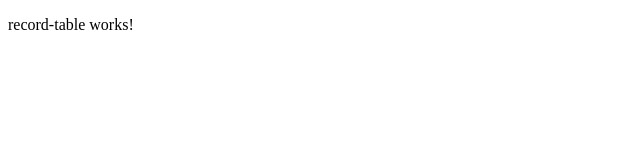
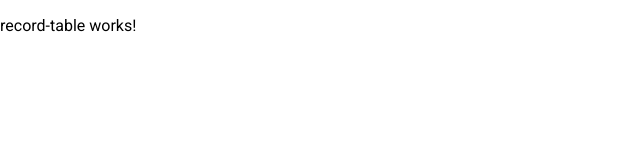
Before and after one commit to Alexis-Massiaux/record-front, an Angular app: page / in a window 1280 px wide. Shown: the top 160 px of the page, without its empty margins (0-640 px from the left). Built offline with nearby package versions, Linux system fonts and the light colour scheme.

Commit message:
chore: add angular material

```diff
--- a/angular.json
+++ b/angular.json
@@ -32,6 +32,7 @@
               }
             ],
             "styles": [
+              "@angular/material/prebuilt-themes/cyan-orange.css",
               "src/styles.scss"
             ],
             "scripts": []
@@ -91,6 +92,7 @@
               }
             ],
             "styles": [
+              "@angular/material/prebuilt-themes/cyan-orange.css",
               "src/styles.scss"
             ],
             "scripts": []
--- a/package.json
+++ b/package.json
@@ -11,10 +11,12 @@
   "private": true,
   "dependencies": {
     "@angular/animations": "^19.0.0",
+    "@angular/cdk": "^19.2.14",
     "@angular/common": "^19.0.0",
     "@angular/compiler": "^19.0.0",
     "@angular/core": "^19.0.0",
     "@angular/forms": "^19.0.0",
+    "@angular/material": "^19.2.14",
     "@angular/platform-browser": "^19.0.0",
     "@angular/platform-browser-dynamic": "^19.0.0",
     "@angular/router": "^19.0.0",
--- a/src/index.html
+++ b/src/index.html
@@ -6,8 +6,10 @@
   <base href="/">
   <meta name="viewport" content="width=device-width, initial-scale=1">
   <link rel="icon" type="image/x-icon" href="favicon.ico">
+  <link href="https://fonts.googleapis.com/css2?family=Roboto:wght@300;400;500&display=swap" rel="stylesheet">
+  <link href="https://fonts.googleapis.com/icon?family=Material+Icons" rel="stylesheet">
 </head>
-<body>
+<body class="mat-typography">
   <app-root></app-root>
 </body>
 </html>
--- a/src/styles.scss
+++ b/src/styles.scss
@@ -1 +1,4 @@
 /* You can add global styles to this file, and also import other style files */
+
+html, body { height: 100%; }
+body { margin: 0; font-family: Roboto, "Helvetica Neue", sans-serif; }
```
Also changed, not shown: 1 other file (tests, documents, lock files or other folders).
